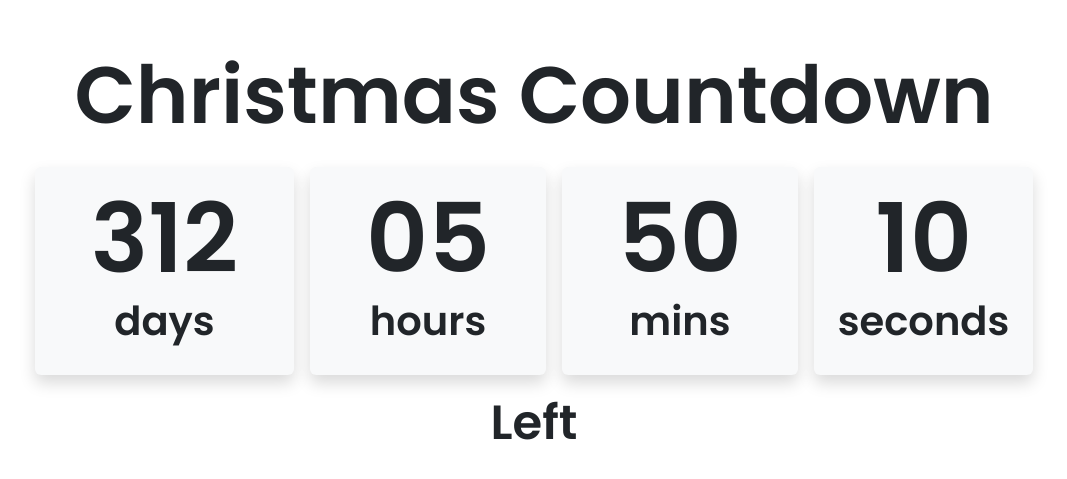
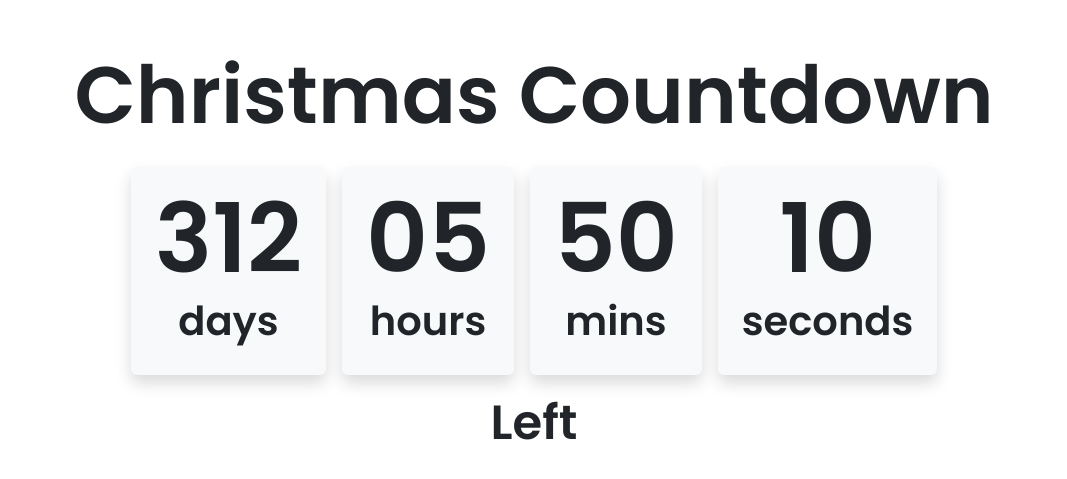
Before and after one commit to CammarataLudovico/Christmas-Countdown-App, a plain HTML site: page index.html in a window 1280 px wide. Shown: the part 165-644 px from the top of the page, without its empty margins (106-1173 px from the left). Drawn offline with nearby package versions, Linux system fonts and the light colour scheme.

Commit message:
Update of styling

```diff
--- a/style.css
+++ b/style.css
@@ -28,19 +28,18 @@ h2 {
 
 .countdown-container {
     display: flex;
-    flex-wrap: wrap;
     justify-content: center;
+    gap: 2rem;
 }
 
 .big-text {
     font-weight: bold;
     font-size: 6rem;
     line-height: 1;
-    margin: 0 2rem;
 }
 
 .countdown-el {
-    text-align: center;  /* align the words, days-hours-mins-seconds with the value */
+    text-align: center;  /* Allinea le parole "days-hours-mins-seconds" con il valore */
 }
 
 .countdown-el span {
```
